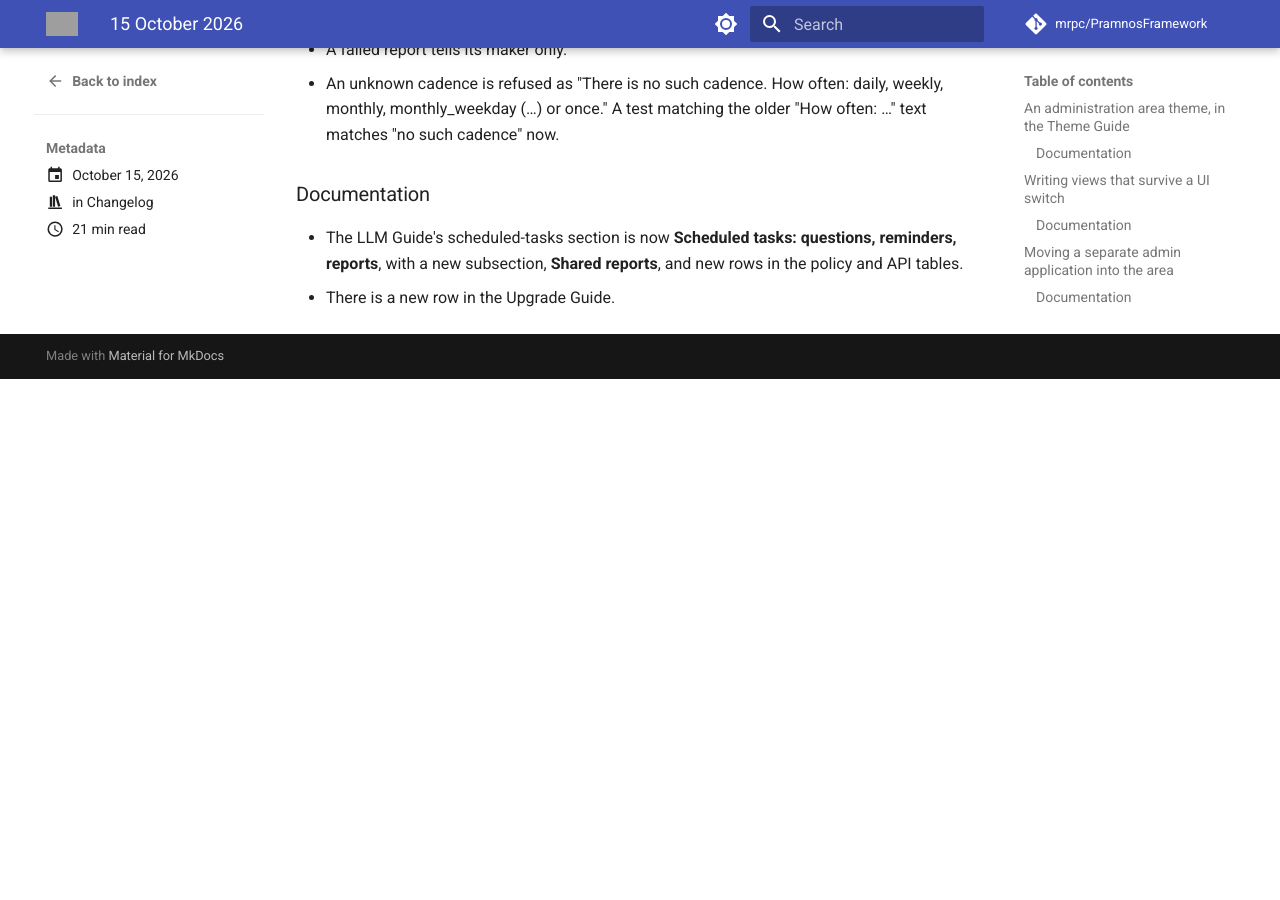
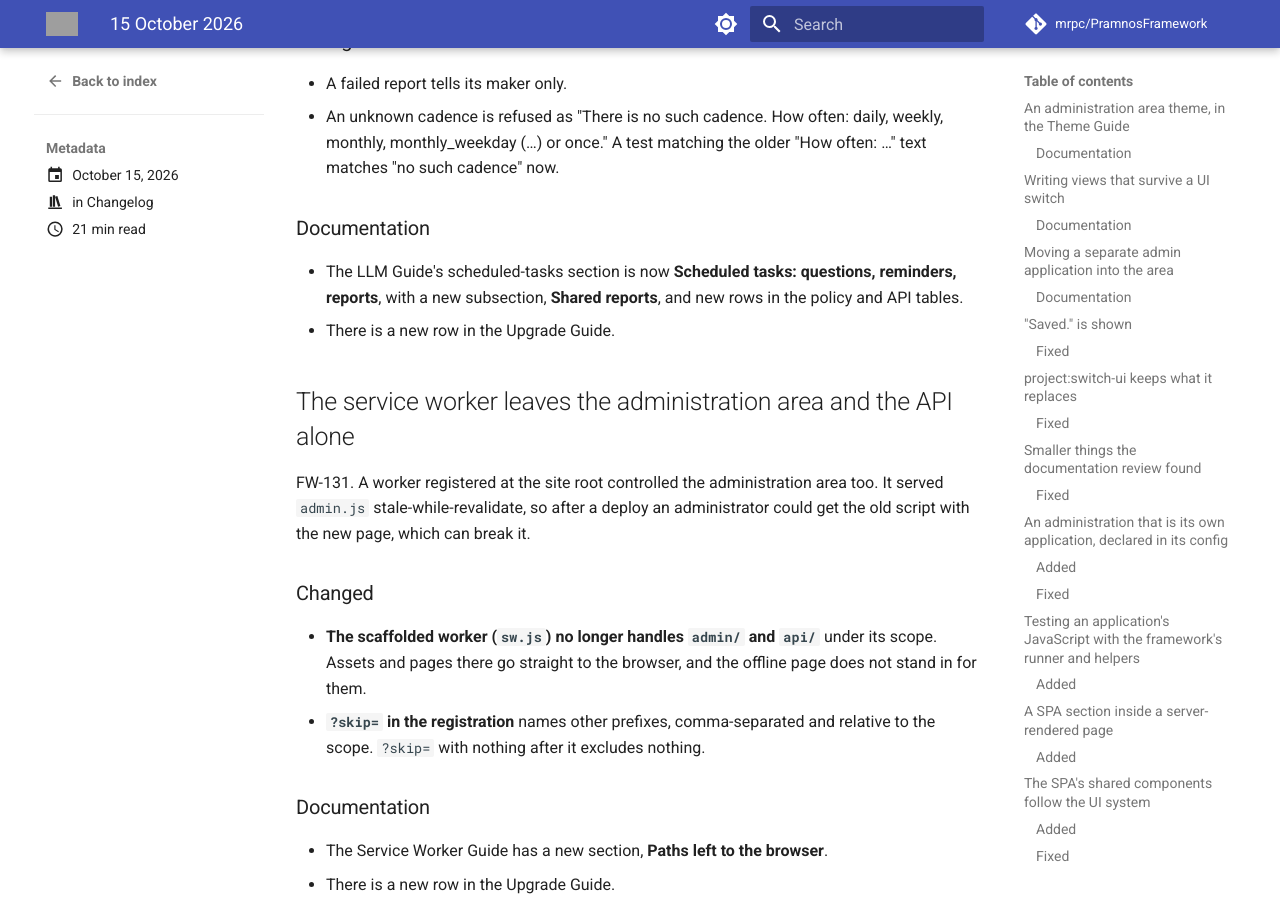
Before and after one commit to mrpc/PramnosFramework, an MkDocs documentation site: the page built from docs/version-history/posts/2026-10-15.md, in a window 1280 px wide and 900 px high, scrolled down 20128 px. Built offline with MkDocs 1.6.1 and Material for MkDocs 9.7.7, drawn with Linux system fonts in a browser that asks for light colours; comment, search, counter and statistics services are not loaded; before the commit the page ends 20507 px from its top, so only the background shows below that; some of the changed text lies outside the part shown; grey boxes are pictures that could not be loaded.

Commit message:
fix(service-worker)!: the scaffolded worker leaves admin/ and api/ to the browser, so a deploy never pairs an admin page with last release's admin.js; ?skip= names other prefixes (FW-131)

````diff
--- a/docs/Pramnos_Service_Worker_Guide.md
+++ b/docs/Pramnos_Service_Worker_Guide.md
@@ -8,6 +8,7 @@ use_cases:
   - Deciding whether to cache HTML in the browser as well as on the server
   - Replacing a service worker of your own with the framework's, offline page included
   - Seeing the errors the service worker itself hits
+  - Keeping the service worker out of the administration area or the API
 ---
 
 # Service Worker Guide
@@ -41,6 +42,7 @@ What makes it safe to say yes to is the boundary below.
 | Origin | same-origin only |
 | Paths | anything ending `.css .js .mjs .woff .woff2 .ttf .otf .eot .png .jpg .jpeg .gif .svg .webp .avif .ico` |
 | A page (a navigation) | always from the network, **never stored**; with no network at all, the offline page |
+| `admin/` and `api/` under the scope | **not intercepted at all**, assets and pages alike — see [Paths left to the browser](#paths-left-to-the-browser) |
 | Everything else | **not intercepted at all** — no `respondWith`, so the browser behaves as if there were no worker |
 
 **HTML is never stored.** That is the whole design. Once a worker caches HTML it needs a
@@ -243,6 +245,28 @@ than as a broken image.
 
 ---
 
+## Paths left to the browser
+
+A worker registered at the site root controls every page under it, the administration area and
+the API included, and a scope cannot leave a sub-path out. Served stale-while-revalidate, an
+administrator gets last release's `admin.js` beside this release's HTML once after every deploy,
+and that can break the page.
+
+So the worker leaves some path prefixes entirely to the browser, before anything else, with no
+asset cached and no offline page. By default these are `admin/` and `api/`, relative to the
+worker's scope. `admin/` also covers `/admin` itself, and it is a prefix, so `/administrators` is
+not covered. An area under another prefix names its own in the registration:
+
+```js
+navigator.serviceWorker.register('/sw.js?skip=backoffice/,api/');   // other prefixes
+navigator.serviceWorker.register('/sw.js?skip=');                   // none
+navigator.serviceWorker.register('/sw.js?offline=errors/offline.html&skip=admin/,api/');
+```
+
+A `skip` list replaces the default rather than adding to it, so name every prefix you want.
+
+---
+
 ## Replacing a worker of your own
 
 A worker this one replaces has usually left caches behind, the hand-versioned
--- a/docs/Pramnos_Upgrade_Guide.md
+++ b/docs/Pramnos_Upgrade_Guide.md
@@ -947,6 +947,7 @@ Full reference: [v1.1 release notes](version-history/posts/2026-04-19-v1-1-relea
 | **Cache** | Cache layer became pluggable (File/Memcache/Memcached/Redis). | Select and configure a cache adapter explicitly. |
 | **Scheduled AI tasks (`ai_routines`)** | Three failed runs in a row now pause a routine and tell its owner; it ran and failed every day before. New tables `ai_task_runs` and `ai_task_subscriptions` and new `ai_routines` columns; the `llm_tables` health check is degraded until they exist. | Run `php bin/pramnos migrate`. A routine paused this way resumes with `setActive(…, true)`, or from the scheduled-tasks screen. |
 | **New public methods on `Chat\Api\ChatController` and `Chat\Web\ChatPageController`** | `routineRuns()`, `readRun()`, `continueRun()`, `reports()`, `subscribe()` and `unsubscribe()` were added to the API controller and `report()` to the page controller, and `Routes::register()` mounts `/chat/runs` and `/chat/reports` ahead of `/chat/{conversation_id}`. | A subclass of either controller (the application's `Chat` controller, say) with a method of one of these names and another signature fails to load: rename yours. An application route of its own at `/chat/runs…` or `/chat/reports` is now answered by the framework's; pass `paths: ['runs' => …, 'reports' => …]` to move them. |
+| **The scaffolded service worker skips `admin/` and `api/`** | `scaffolding/templates/service-worker.js.stub` returns before handling any request under `admin/` or `api/` (relative to its scope): those assets are no longer cached, and no offline page is shown there. Only a project that copies the stub again gets this; an existing `sw.js` is unchanged. | To keep caching there, register with `sw.js?skip=` (nothing); for an administration area under another prefix, `sw.js?skip=<prefix>/,api/`. A test that compares a project's `sw.js` to the stub needs the new block. |
 
 ### `app.php` configuration
 
--- a/docs/version-history/posts/2026-10-15.md
+++ b/docs/version-history/posts/2026-10-15.md
@@ -39,6 +39,7 @@ Thirty-two entries today:
 - Scheduled AI tasks: reminders, one-offs, runs that cannot run twice
 - The model schedules, changes and cancels tasks itself
 - Shared AI reports, subscribed to and continued in Ask
+- The service worker leaves the administration area and the API alone
 
 <!-- more -->
 
@@ -706,3 +707,21 @@ This is phase three of scheduled AI tasks.
 - The LLM Guide's scheduled-tasks section is now **Scheduled tasks: questions, reminders,
   reports**, with a new subsection, **Shared reports**, and new rows in the policy and API tables.
 - There is a new row in the Upgrade Guide.
+
+## The service worker leaves the administration area and the API alone
+
+FW-131. A worker registered at the site root controlled the administration area too. It served
+`admin.js` stale-while-revalidate, so after a deploy an administrator could get the old script
+with the new page, which can break it.
+
+### Changed
+
+- **The scaffolded worker (`sw.js`) no longer handles `admin/` and `api/`** under its scope. Assets
+  and pages there go straight to the browser, and the offline page does not stand in for them.
+- **`?skip=` in the registration** names other prefixes, comma-separated and relative to the
+  scope. `?skip=` with nothing after it excludes nothing.
+
+### Documentation
+
+- The Service Worker Guide has a new section, **Paths left to the browser**.
+- There is a new row in the Upgrade Guide.
````
Also changed, not shown: other parts of docs/version-history/posts/2026-10-15.md (+1 -1 lines), 2 other files.
